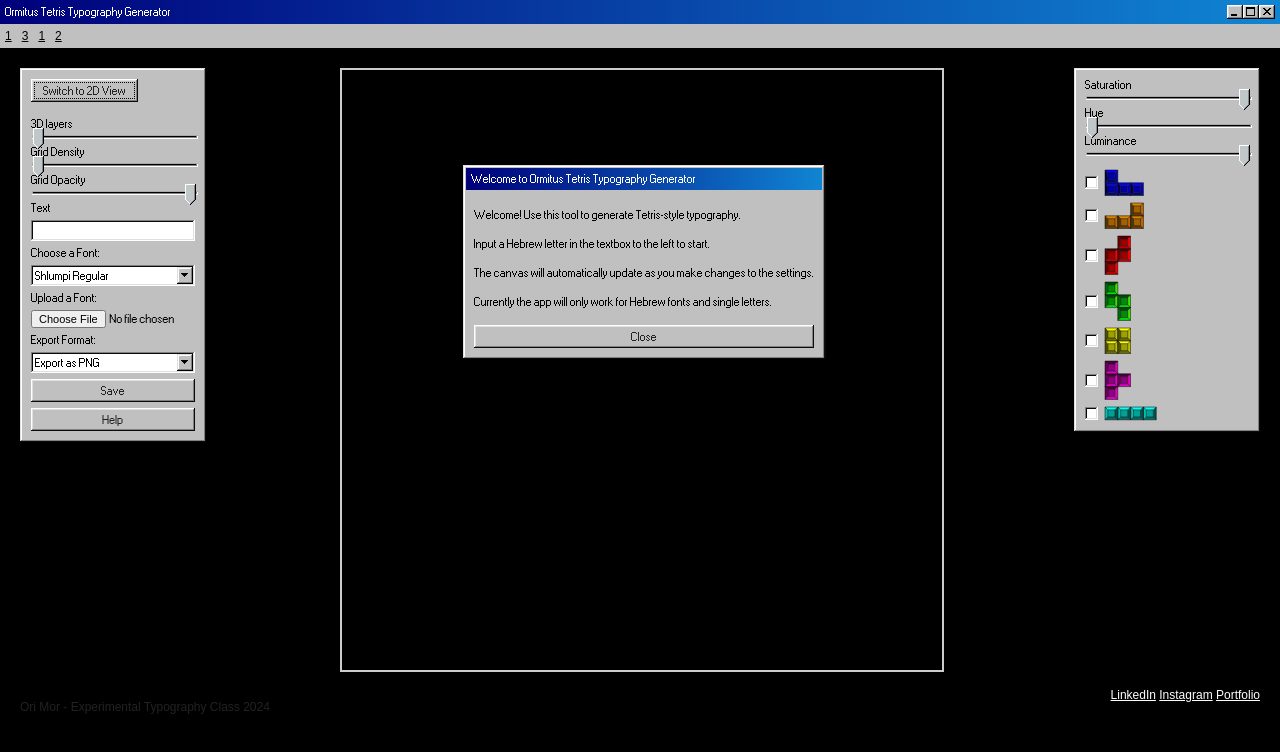
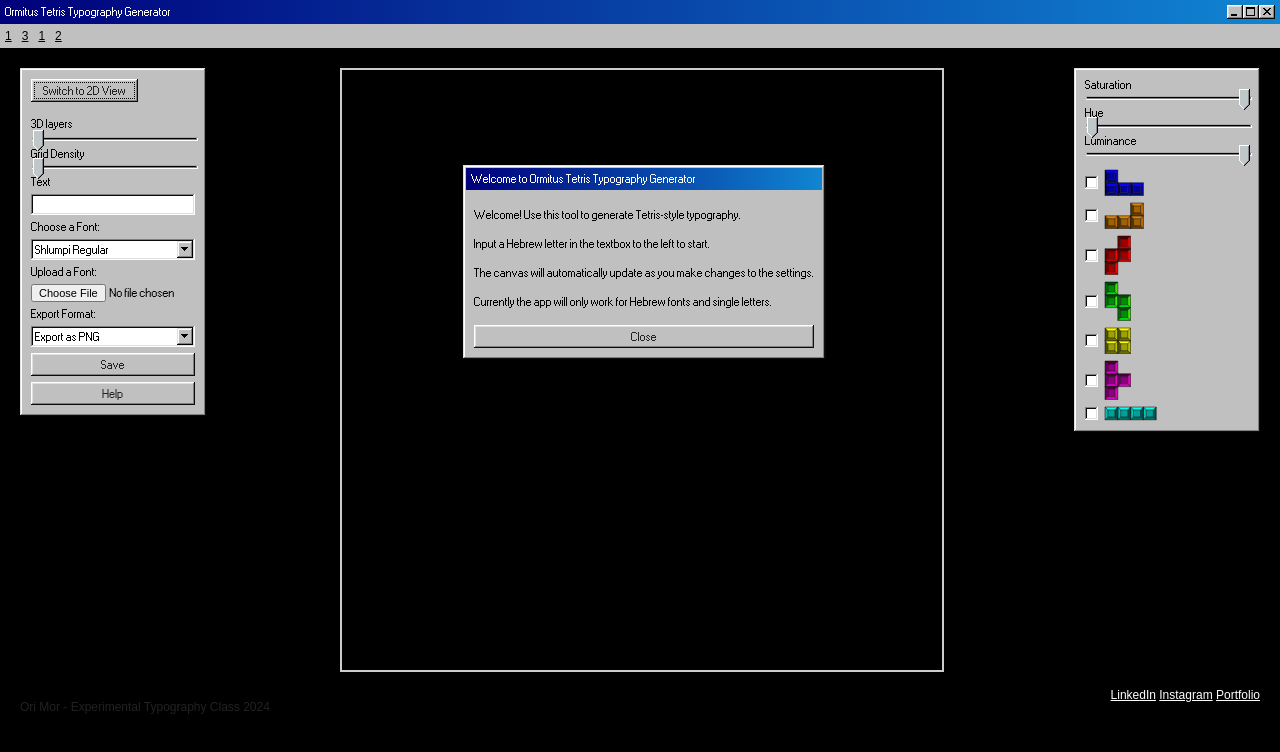
Before and after one commit to IddoSadeh/alephBetTetris, a website built with Vite: page index.html in a window 1280 px wide. Both pictures are taken after a click on the button "Switch to 3D View". Built offline with nearby package versions, Linux system fonts and the light colour scheme.

Commit message:
slider toggle

```diff
--- a/eventListeners.js
+++ b/eventListeners.js
@@ -13,13 +13,16 @@
             updateCanvasSize();
         }
     });
-
     vars.toggleButton.addEventListener('click', function () {
         if (vars.threeContainer.style.display === 'none' || vars.threeContainer.style.display === '') {
+            vars.opacityHelper.style.display = "none";
+            vars.threedHelper.style.display = "block";
             vars.threeContainer.style.display = 'block';
             vars.tetrisCanvas.style.display = 'none';
             vars.toggleButton.textContent = 'Switch to 2D View';
         } else {
+            vars.opacityHelper.style.display = "block";
+            vars.threedHelper.style.display = "none";
             vars.threeContainer.style.display = 'none';
             vars.tetrisCanvas.style.display = 'block';
             vars.toggleButton.textContent = 'Switch to 3D View';
--- a/index.html
+++ b/index.html
@@ -43,18 +43,19 @@
                                 </div>
 
                             </div>
-                            <div class="field-row-stacked">
+                            <div class="field-row-stacked" id ="threed-helper">
                                 <label for="layer-slider">3D layers</label>
                                 <input type="range" id="layer-slider" min="1" max="5" value="1">
+                            </div>
+
+                            <div class="field-row-stacked" id ="opacity-helper">
+                                <label for="opacity">Grid Opacity</label>
+                                <input type="range" id="opacity" name="opacity" min="0" max="10" value="10">
+
                             </div>
                             <div class="field-row-stacked">
                                 <label for="size">Grid Density</label>
                                 <input type="range" id="size" name="size" min="12" max="124" value="12">
-                            </div>
-                            <div class="field-row-stacked">
-                                <label for="opacity">Grid Opacity</label>
-                                <input type="range" id="opacity" name="opacity" min="0" max="10" value="10">
-
                             </div>
 
                             <div class="field-row-stacked">
--- a/styles.css
+++ b/styles.css
@@ -115,3 +115,7 @@
 #toggle-container {
     margin-bottom: 10px;
 }
+
+#threed-helper{
+    display: none;
+}
--- a/variables.js
+++ b/variables.js
@@ -20,6 +20,8 @@
 export const tetrisCanvas = document.getElementById('tetris-canvas');
 export const threeContainer = document.getElementById('three-container');
 export const layerSlider = document.getElementById('layer-slider');
+export const opacityHelper = document.getElementById('opacity-helper');
+export const threedHelper = document.getElementById('threed-helper');
 export let state = {
     gridWidth: 12,
     gridHeight: 12,
```
